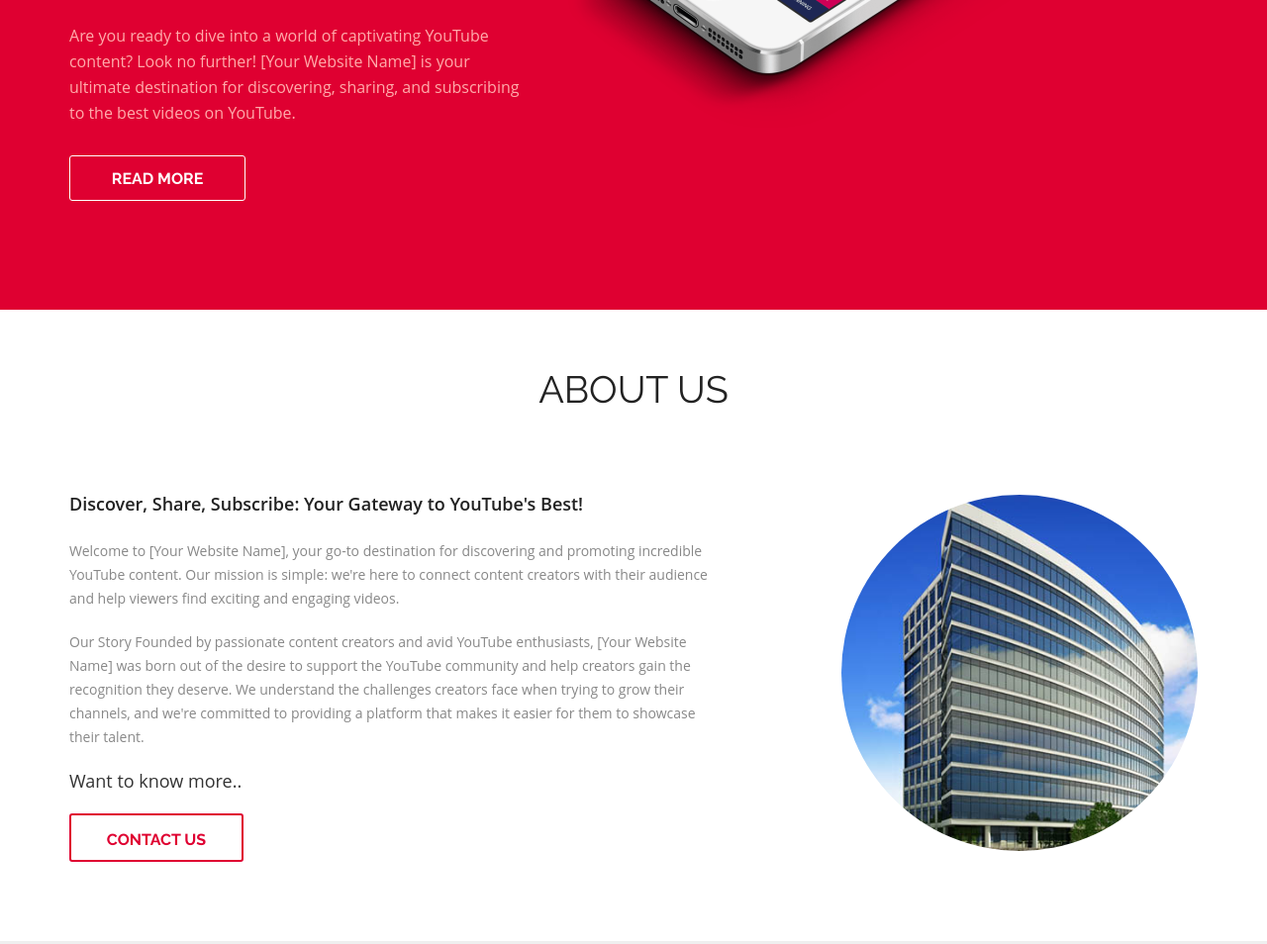
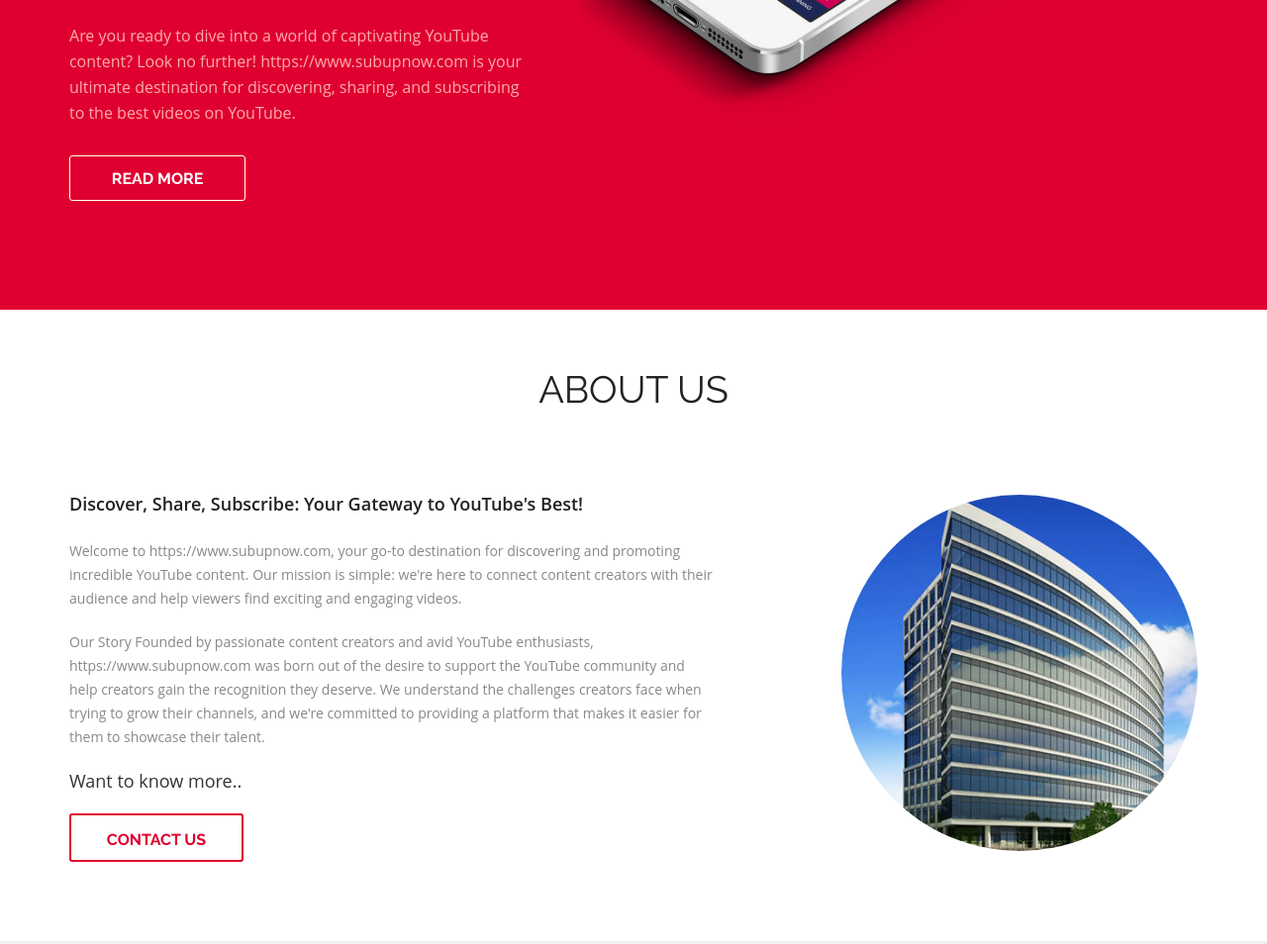
Before and after one commit to vvudugula/upnow, a plain HTML site: page index.html in a window 1280 px wide. Shown: the part 409-1363 px from the top of the page at 99% size. Drawn offline with Linux system fonts and the light colour scheme.

Commit message:
Update index.html

```diff
--- a/index.html
+++ b/index.html
@@ -60,7 +60,7 @@
           <div class="col-lg-5 col-sm-7">
             <div class="top_left_cont zoomIn wow animated">
               <h2>Unlock a World of <strong>Socail</strong> Delights – Subscribe, Explore.</h2>
-              <p>Are you ready to dive into a world of captivating YouTube content? Look no further! [Your Website Name] is your ultimate destination for discovering, sharing, and subscribing to the best videos on YouTube.</p>
+              <p>Are you ready to dive into a world of captivating YouTube content? Look no further! https://www.subupnow.com is your ultimate destination for discovering, sharing, and subscribing to the best videos on YouTube.</p>
               <a href="#service" class="read_more2">Read more</a> </div>
           </div>
           <div class="col-lg-7 col-sm-5">
@@ -83,10 +83,10 @@
       	<div class=" col-lg-7 col-md-7 col-sm-7 col-xs-12 pull-left">
         	<div class=" delay-01s animated fadeInDown wow animated">
 			<h3>Discover, Share, Subscribe: Your Gateway to YouTube's Best!</h3><br/>
-            <p>Welcome to [Your Website Name], your go-to destination for discovering and promoting incredible YouTube content. Our mission is simple: we're here to connect content creators with their audience and help viewers find exciting and engaging videos.</p> <br/>
+            <p>Welcome to https://www.subupnow.com, your go-to destination for discovering and promoting incredible YouTube content. Our mission is simple: we're here to connect content creators with their audience and help viewers find exciting and engaging videos.</p> <br/>
 <p>Our Story
 
-Founded by passionate content creators and avid YouTube enthusiasts, [Your Website Name] was born out of the desire to support the YouTube community and help creators gain the recognition they deserve. We understand the challenges creators face when trying to grow their channels, and we're committed to providing a platform that makes it easier for them to showcase their talent.</p>
+Founded by passionate content creators and avid YouTube enthusiasts, https://www.subupnow.com was born out of the desire to support the YouTube community and help creators gain the recognition they deserve. We understand the challenges creators face when trying to grow their channels, and we're committed to providing a platform that makes it easier for them to showcase their talent.</p>
 </div>
 <div class="work_bottom"> <span>Want to know more..</span> <a href="#contact" class="contact_btn">Contact Us</a> </div>
 	   </div>
```
